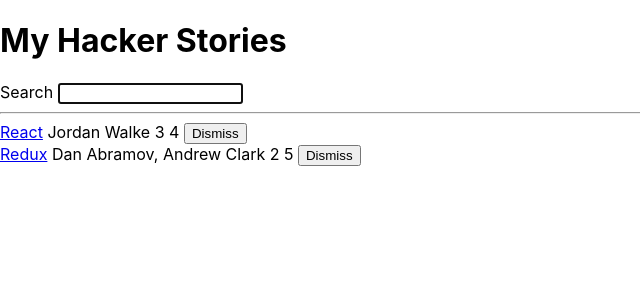
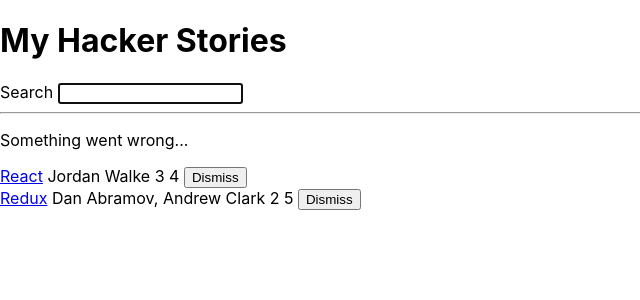
Before and after one commit to NicodemusDu/the-road-to-learn-react-practice, a React (Create React App) app: page / in a window 1280 px wide. Shown: the top 300 px of the page, without its empty margins (0-640 px from the left). Built offline with nearby package versions, Linux system fonts and the light colour scheme.

Commit message:
React 条件渲染

```diff
--- a/src/App.js
+++ b/src/App.js
@@ -39,6 +39,8 @@
     };
 
     const [stores, setStores] = React.useState([]);
+    const [isLoding, setIsLoding] = React.useState(false);
+    const [isError, setIsError] = React.useState(false);
 
     const handleRemoveStory = (item) => {
         const newStories = stores.filter(
@@ -70,10 +72,15 @@
 
     // Effect会在首次渲染的时候会被执行一次
     React.useEffect(() => {
-        getAsyncStories().then((result) => {
-            setStores(result.data.stories);
-        });
-    });
+        setIsLoding(true);
+        getAsyncStories()
+            .then((result) => {
+                setStores(result.data.stories);
+                setIsLoding(false);
+                throw Error;
+            })
+            .catch(() => setIsError(true));
+    }, []);
 
     return (
         <>
@@ -87,7 +94,12 @@
                 Search
             </InputWithLabel>
             <hr />
-            <List list={searchStories} onRemoveItem={handleRemoveStory} />
+            {isError && <p>Something went wrong...</p>}
+            {isLoding ? (
+                <p>Loding...</p>
+            ) : (
+                <List list={searchStories} onRemoveItem={handleRemoveStory} />
+            )}
         </>
     );
 };
```
